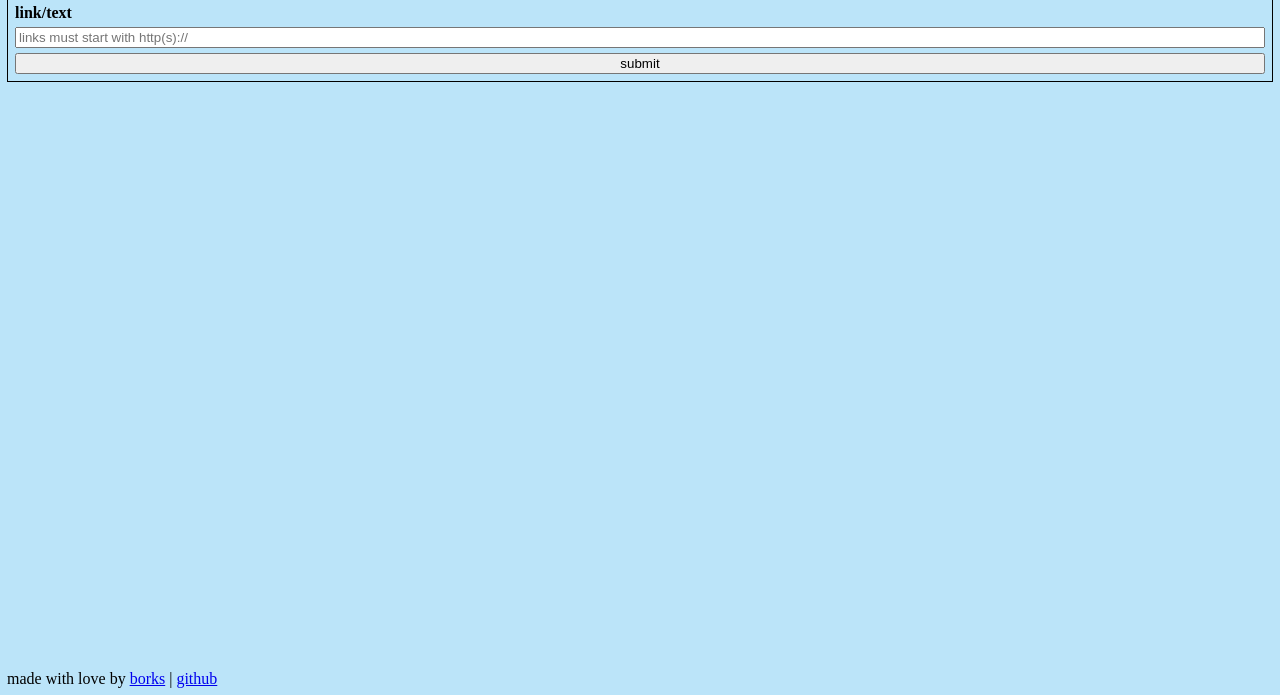
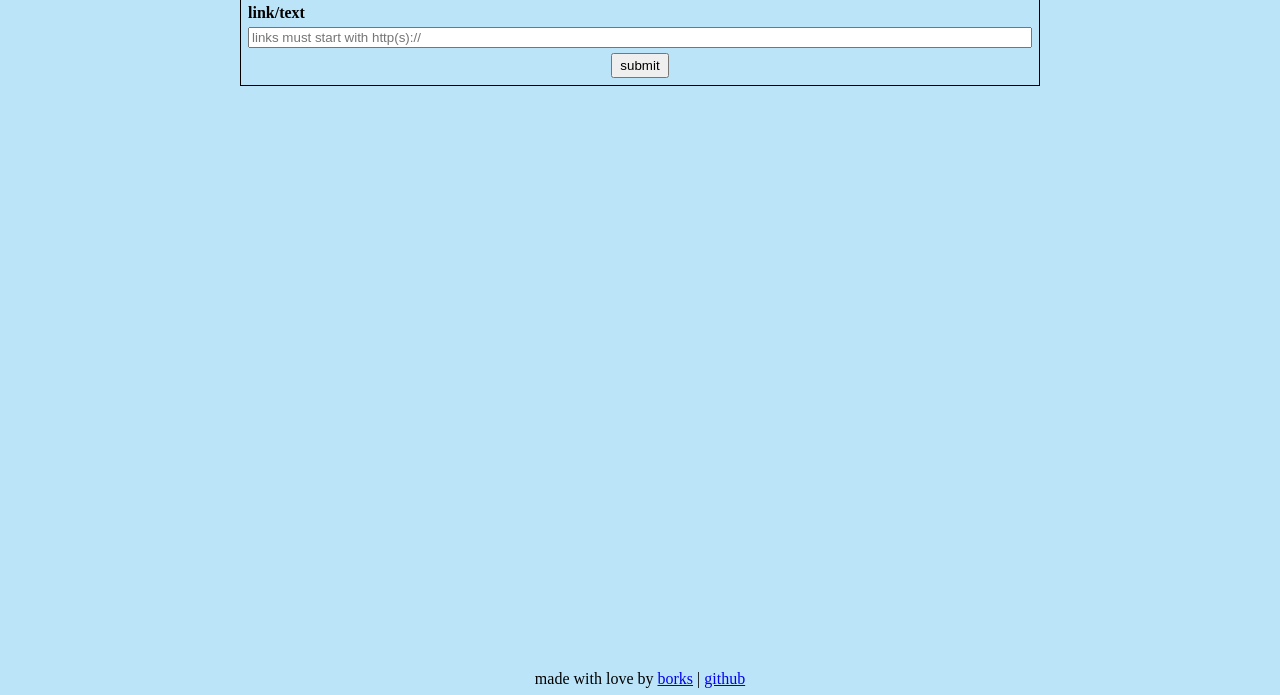
Before and after one commit to chrisbeltr/click, a website: page index.html in a window 1280 px wide. Shown: the part 105-800 px from the top of the page. Drawn offline with Linux system fonts and the light colour scheme.

Commit message:
fixed some widths

```diff
--- a/index.html
+++ b/index.html
@@ -29,10 +29,12 @@
         height: 100%;
         display: flex;
         flex-direction: column;
+        align-items: center;
         justify-content: space-between;
       }
 
       .container {
+        max-width: 800px;
         padding: 7px;
         border: 1px solid black;
       }
@@ -50,7 +52,11 @@
 
       label {
         font-weight: bold;
-        align-self: flex-start;
+      }
+
+      input[type="submit"] {
+        align-self: center;
+        padding: 3px 7px;
       }
     </style>
   </head>
```
